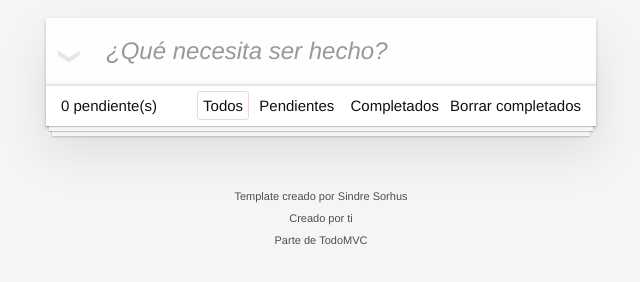
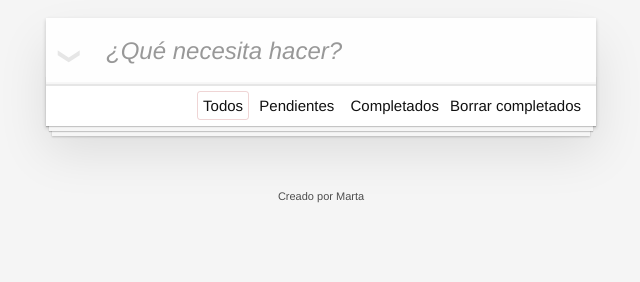
Before and after one commit to marta-canizares/todo-js, a website built with webpack: page src/index.html in a window 1280 px wide. Shown: the part 112-394 px from the top of the page, without its empty margins (319-959 px from the left). Built offline with nearby package versions, Linux system fonts and the light colour scheme.

Commit message:
sec commit

```diff
--- a/src/index.html
+++ b/src/index.html
@@ -4,45 +4,24 @@
 <head>
     <meta charset="utf-8">
     <meta name="viewport" content="width=device-width, initial-scale=1">
-    <title>Template • TodoMVC</title>
+    <title>Todo List Javascript</title>
 </head>
 
 <body>
     <section class="todoapp">
         <header class="header">
             <h1>Tareas</h1>
-            <input class="new-todo" placeholder="¿Qué necesita ser hecho?" autofocus>
+            <input class="new-todo" placeholder="¿Qué necesita hacer?" autofocus>
         </header>
-        <!-- This section should be hidden by default and shown when there are todos -->
+
         <section class="main">
             <input id="toggle-all" class="toggle-all" type="checkbox">
             <label for="toggle-all">Mark all as complete</label>
             <ul class="todo-list">
-                <!-- These are here just to show the structure of the list items -->
-                <!-- List items should get the class `editing` when editing and `completed` when marked as completed -->
-                <!-- <li class="completed" data-id="abc">
-						<div class="view">
-							<input class="toggle" type="checkbox" checked>
-							<label>Probar JavaScript</label>
-							<button class="destroy"></button>
-						</div>
-						<input class="edit" value="Create a TodoMVC template">
-					</li> -->
-                <!-- <li>
-						<div class="view">
-							<input class="toggle" type="checkbox">
-							<label>Comprar un unicornio</label>
-							<button class="destroy"></button>
-						</div>
-						<input class="edit" value="Rule the web">
-					</li> -->
+
             </ul>
         </section>
-        <!-- This footer should hidden by default and shown when there are todos -->
         <footer class="footer">
-            <!-- This should be `0 items left` by default -->
-            <span class="todo-count"><strong>0</strong> pendiente(s)</span>
-            <!-- Remove this if you don't implement routing -->
             <ul class="filters">
                 <li>
                     <a class="selected filtro" href="#/">Todos</a>
@@ -59,11 +38,8 @@
         </footer>
     </section>
     <footer class="info">
+        <p>Creado por Marta</p>
 
-        <p>Template creado por <a href="http://sindresorhus.com">Sindre Sorhus</a></p>
-        <!-- Change this out with your name and url ↓ -->
-        <p>Creado por <a href="http://todomvc.com">ti</a></p>
-        <p>Parte de <a href="http://todomvc.com">TodoMVC</a></p>
     </footer>
 
 
--- a/src/js/componentes.js
+++ b/src/js/componentes.js
@@ -34,10 +34,10 @@ export const crearTodoHtml = (todo) => {
 
 
 // INPUT DE TEXTO PARA ESCRIBIR LA TAREA
-txtInput.addEventListener('keyup', (event) => {
+txtInput.addEventListener('keypress', (event) => {
     if (event.keyCode === 13 && txtInput.value.length > 0) {
 
-        console.log(txtInput.value);
+        //console.log(txtInput.value);
         const nuevoTodo = new Todo(txtInput.value);
         todoList.nuevoTodo(nuevoTodo);
 
```
Also changed, not shown: docs/index.html (+1 -1 lines), 2 other files.
